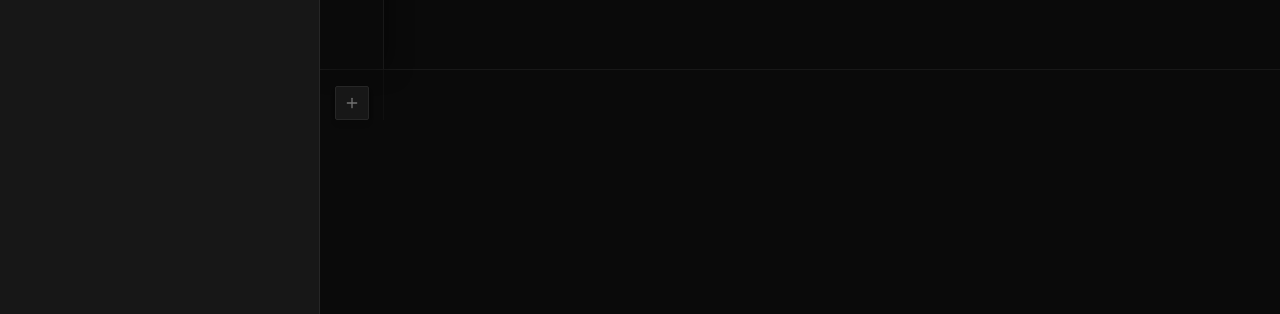
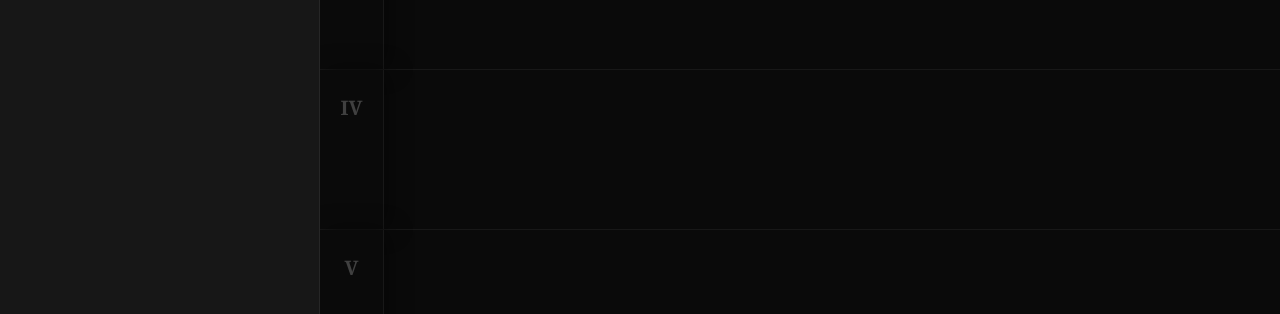
Before and after one commit to irakli20karat/tank-tree, a React (Vite) app: page / in a window 1280 px wide. Shown: the part 486-800 px from the top of the page. Built offline with nearby package versions, Linux system fonts and the light colour scheme.

Commit message:
Updated UI, Creation

```diff
--- a/src/App.jsx
+++ b/src/App.jsx
@@ -1,5 +1,5 @@
 import { useState, useRef, useMemo } from 'react';
-import { Plus, Trash2, Settings, Shield, AlertTriangle, Link2, Download, Upload, Save } from 'lucide-react';
+import { Plus, Trash2, Settings, Shield, AlertTriangle, Link2, Upload, Save } from 'lucide-react';
 import { generateId, DEFAULT_GROUPS, COLUMN_WIDTH, TANK_WIDTH, getAllConnectedIds } from './utils';
 import TankCard from './components/TankCard';
 import Sidebar from './components/Sidebar';
@@ -8,6 +8,29 @@ import ConnectionLines from './components/ConnectionLines';
 // Helper component for tiers
 const TierRow = ({ tier, tanks, groups, selectedTankId, connectionSourceId, highlightedIds, draggingState, conflicts, gridColumns, handlers, registerRef, isLastTier }) => {
   const isTargetTier = draggingState.currentTierId === tier.id;
+  const [hoverCol, setHoverCol] = useState(null);
+  const rowRef = useRef(null);
+
+  const handleMouseMove = (e) => {
+    if (draggingState.isDragging) return;
+    if (rowRef.current) {
+      const rect = rowRef.current.getBoundingClientRect();
+      const x = e.clientX - rect.left;
+      const col = Math.floor(x / COLUMN_WIDTH);
+      if (col >= 0 && col < gridColumns) {
+        setHoverCol(col);
+      } else {
+        setHoverCol(null);
+      }
+    }
+  };
+
+  const handleMouseLeave = () => {
+    setHoverCol(null);
+  };
+
+  const isOccupied = tanks.some(t => t.columnIndex === hoverCol);
+
   return (
     <div
       id={`tier-${tier.id}`}
@@ -16,11 +39,9 @@ const TierRow = ({ tier, tanks, groups, selectedTankId, connectionSourceId, high
         ${isTargetTier && draggingState.isDragging ? 'bg-neutral-900/30' : 'hover:bg-neutral-900/10'}
       `}
     >
-      {/* Left Column (Tier Label) */}
       <div className="w-16 flex-shrink-0 bg-neutral-950 border-r border-neutral-800/50 flex flex-col items-center pt-6 z-10 sticky left-0 shadow-[4px_0_24px_-2px_rgba(0,0,0,0.5)]">
         <span className="text-xl font-bold text-neutral-700 font-serif mb-3 select-none">{tier.roman}</span>
         <div className="flex flex-col gap-1 opacity-0 group-hover/tier:opacity-100 transition-opacity">
-          {/* Only show Delete if it is the last tier */}
           {isLastTier && (
             <button
               onClick={(e) => { e.stopPropagation(); handlers.onDeleteTier(tier.id); }}
@@ -32,10 +53,14 @@ const TierRow = ({ tier, tanks, groups, selectedTankId, connectionSourceId, high
           )}
         </div>
       </div>
-
-      {/* Right Content (Grid) */}
       <div className="relative flex-1">
-        <div className="grid items-center p-4 h-full relative" style={{ gridTemplateColumns: `repeat(${gridColumns}, ${COLUMN_WIDTH}px)`, width: 'max-content', gap: '0' }}>
+        <div
+          ref={rowRef}
+          onMouseMove={handleMouseMove}
+          onMouseLeave={handleMouseLeave}
+          className="grid items-center p-4 h-full relative"
+          style={{ gridTemplateColumns: `repeat(${gridColumns}, ${COLUMN_WIDTH}px)`, width: 'max-content', gap: '0' }}
+        >
           {draggingState.isDragging && isTargetTier && (
             <div
               className="absolute border border-dashed border-neutral-600 rounded-sm w-36 h-32 flex items-center justify-center text-neutral-600 font-mono text-[10px] uppercase"
@@ -58,6 +83,19 @@ const TierRow = ({ tier, tanks, groups, selectedTankId, connectionSourceId, high
               conflictType={conflicts[tank.id]}
             />
           ))}
+          {!draggingState.isDragging && hoverCol !== null && !isOccupied && (
+            <div
+              onClick={(e) => { e.stopPropagation(); handlers.onAddTank(tier.id, hoverCol); }}
+              className="group flex flex-col items-center justify-center w-36 h-32 border border-dashed border-neutral-800 bg-neutral-950/50 hover:border-neutral-500 hover:bg-neutral-900 rounded-sm cursor-pointer transition-all z-0"
+              style={{
+                gridColumnStart: hoverCol + 1,
+                gridRowStart: 1,
+                marginLeft: '16px'
+              }}
+            >
+              <Plus className="text-neutral-700 group-hover:text-neutral-400 transition-colors" size={24} />
+            </div>
+          )}
         </div>
       </div>
     </div>
@@ -65,18 +103,29 @@ const TierRow = ({ tier, tanks, groups, selectedTankId, connectionSourceId, high
 };
 
 export default function TankTreeArchitect() {
-  const [tiers, setTiers] = useState([{ id: 'tier-1', roman: 'I', index: 0 }, { id: 'tier-2', roman: 'II', index: 1 }, { id: 'tier-3', roman: 'III', index: 2 }]);
+  const [tiers, setTiers] = useState([
+    { id: 'tier-1', roman: 'I', index: 0 },
+    { id: 'tier-2', roman: 'II', index: 1 },
+    { id: 'tier-3', roman: 'III', index: 2 },
+    { id: 'tier-4', roman: 'IV', index: 3 },
+    { id: 'tier-5', roman: 'V', index: 4 },
+    { id: 'tier-6', roman: 'VI', index: 5 },
+    { id: 'tier-7', roman: 'VII', index: 6 },
+    { id: 'tier-8', roman: 'VIII', index: 7 },
+    { id: 'tier-9', roman: 'IX', index: 8 },
+    { id: 'tier-10', roman: 'X', index: 9 },
+    { id: 'tier-11', roman: 'XI', index: 10 },
+    { id: 'tier-12', roman: 'XII', index: 11 }
+  ]);
   const [groups, setGroups] = useState(DEFAULT_GROUPS);
   const [tanks, setTanks] = useState([
     { id: 't1', name: 'MS-1', tierId: 'tier-1', image: null, parentIds: [], groupId: 'g_lt', xpCost: 0, columnIndex: 2 },
     { id: 't2', name: 'BT-2', tierId: 'tier-2', image: null, parentIds: ['t1'], groupId: 'g_lt', xpCost: 270, columnIndex: 2 },
   ]);
-
   const [selectedTankId, setSelectedTankId] = useState(null);
   const [connectionSourceId, setConnectionSourceId] = useState(null);
   const [isSidebarOpen, setIsSidebarOpen] = useState(true);
   const [draggingState, setDraggingState] = useState({ isPressed: false, isDragging: false, tankId: null, currentTierId: null, targetCol: 0 });
-
   const tankRefs = useRef({});
   const containerRef = useRef(null);
   const dragOverlayRef = useRef(null);
@@ -84,10 +133,10 @@ export default function TankTreeArchitect() {
   const fileInputRef = useRef(null);
 
   const maxColumnIndex = Math.max(...tanks.map(t => t.columnIndex || 0), 0);
-  const gridColumns = Math.max(maxColumnIndex + 6, 8);
+  // REDUCED BUFFER: Changed from +6 to +3 to prevent excessive width forcing scrollbars
+  const gridColumns = Math.max(maxColumnIndex + 6, 6);
 
   const highlightedIds = useMemo(() => selectedTankId ? getAllConnectedIds(selectedTankId, tanks) : null, [selectedTankId, tanks]);
-
   const conflicts = useMemo(() => {
     const conflictsMap = {};
     const posMap = new Map();
@@ -99,8 +148,6 @@ export default function TankTreeArchitect() {
     posMap.forEach(ids => { if (ids.length > 1) ids.forEach(id => conflictsMap[id] = 'overlap'); });
     return conflictsMap;
   }, [tanks, tiers]);
-
-  // --- Handlers ---
 
   const handleSaveProject = () => {
     const projectData = { version: "1.0", timestamp: new Date().toISOString(), tiers, groups, tanks };
@@ -114,9 +161,7 @@ export default function TankTreeArchitect() {
     document.body.removeChild(a);
     URL.revokeObjectURL(url);
   };
-
   const handleLoadClick = () => fileInputRef.current?.click();
-
   const handleFileChange = (e) => {
     const file = e.target.files[0];
     if (!file) return;
@@ -125,73 +170,36 @@ export default function TankTreeArchitect() {
       try {
         const data = JSON.parse(event.target.result);
         if (data.tanks && data.tiers && data.groups) {
-           setTiers(data.tiers);
-           setGroups(data.groups);
-           setTanks(data.tanks);
-           setSelectedTankId(null);
-           setConnectionSourceId(null);
-        } else {
-           alert("Invalid project file format.");
-        }
-      } catch (err) {
-        console.error(err);
-        alert("Failed to parse project file.");
-      }
+          setTiers(data.tiers); setGroups(data.groups); setTanks(data.tanks);
+          setSelectedTankId(null); setConnectionSourceId(null);
+        } else { alert("Invalid project file format."); }
+      } catch (err) { console.error(err); alert("Failed to parse project file."); }
     };
     reader.readAsText(file);
     e.target.value = '';
   };
-
-  const handleBackgroundClick = () => {
-    setSelectedTankId(null);
-    setConnectionSourceId(null);
-  };
-
+  const handleBackgroundClick = () => { setSelectedTankId(null); setConnectionSourceId(null); };
   const connectTanks = (sourceId, targetId) => {
     if (sourceId === targetId) return;
     const sourceTank = tanks.find(t => t.id === sourceId);
     const targetTank = tanks.find(t => t.id === targetId);
-    if(!sourceTank || !targetTank) return;
-    if (targetTank.parentIds.includes(sourceId)) {
-        alert("These tanks are already connected.");
+    if (!sourceTank || !targetTank) return;
+    if (targetTank.parentIds.includes(sourceId)) { alert("These tanks are already connected."); return; }
+    setTanks(prev => prev.map(t => { if (t.id === targetId) return { ...t, parentIds: [...t.parentIds, sourceId] }; return t; }));
+  };
+  const handleDragStart = (e, tank) => {
+    if (e.altKey) {
+      e.preventDefault(); e.stopPropagation();
+      if (connectionSourceId === null) { setConnectionSourceId(tank.id); }
+      else { if (connectionSourceId !== tank.id) connectTanks(connectionSourceId, tank.id); setConnectionSourceId(null); }
       return;
     }
-    setTanks(prev => prev.map(t => {
-        if (t.id === targetId) return { ...t, parentIds: [...t.parentIds, sourceId] };
-        return t;
-    }));
-  };
-
-  const handleDragStart = (e, tank) => {
-    if (e.altKey) {
-        e.preventDefault();
-        e.stopPropagation();
-        if (connectionSourceId === null) {
-            setConnectionSourceId(tank.id);
-        } else {
-            if (connectionSourceId !== tank.id) connectTanks(connectionSourceId, tank.id);
-            setConnectionSourceId(null);
-        }
-        return;
-    }
-    e.stopPropagation();
-    if (connectionSourceId) setConnectionSourceId(null);
+    e.stopPropagation(); if (connectionSourceId) setConnectionSourceId(null);
     const el = tankRefs.current[tank.id];
     const rect = el.getBoundingClientRect();
-    dragData.current = {
-      startX: e.clientX,
-      startY: e.clientY,
-      offsetX: e.clientX - rect.left,
-      offsetY: e.clientY - rect.top,
-      tankId: tank.id,
-      currentTierId: tank.tierId,
-      targetCol: tank.columnIndex,
-      hasMoved: false
+    dragData.current = { startX: e.clientX, startY: e.clientY, offsetX: e.clientX - rect.left, offsetY: e.clientY - rect.top, tankId: tank.id, currentTierId: tank.tierId, targetCol: tank.columnIndex, hasMoved: false };
+    window.addEventListener('mousemove', handleDragMove); window.addEventListener('mouseup', handleDragEnd);
   };
-    window.addEventListener('mousemove', handleDragMove);
-    window.addEventListener('mouseup', handleDragEnd);
-  };
-
   const handleDragMove = (e) => {
     if (!dragData.current.hasMoved) {
       const dist = Math.hypot(e.clientX - dragData.current.startX, e.clientY - dragData.current.startY);
@@ -199,10 +207,7 @@ export default function TankTreeArchitect() {
       dragData.current.hasMoved = true;
       setDraggingState({ isPressed: true, isDragging: true, tankId: dragData.current.tankId, currentTierId: dragData.current.currentTierId, targetCol: dragData.current.targetCol });
     }
-    if (dragOverlayRef.current) {
-      dragOverlayRef.current.style.left = `${e.clientX - dragData.current.offsetX}px`;
-      dragOverlayRef.current.style.top = `${e.clientY - dragData.current.offsetY}px`;
-    }
+    if (dragOverlayRef.current) { dragOverlayRef.current.style.left = `${e.clientX - dragData.current.offsetX}px`; dragOverlayRef.current.style.top = `${e.clientY - dragData.current.offsetY}px`; }
     if (dragData.current.hasMoved && containerRef.current) {
       const elements = document.elementsFromPoint(e.clientX, e.clientY);
       const tierEl = elements.find(el => el.getAttribute && el.getAttribute('data-tier-id'));
@@ -211,48 +216,35 @@ export default function TankTreeArchitect() {
       let newCol = Math.floor(((e.clientX - dragData.current.offsetX + TANK_WIDTH / 2) - rect.left + containerRef.current.scrollLeft) / COLUMN_WIDTH);
       if (newCol < 0) newCol = 0;
       if (newTierId !== dragData.current.currentTierId || newCol !== dragData.current.targetCol) {
-          dragData.current.currentTierId = newTierId;
-          dragData.current.targetCol = newCol;
+        dragData.current.currentTierId = newTierId; dragData.current.targetCol = newCol;
         setDraggingState(prev => ({ ...prev, currentTierId: newTierId, targetCol: newCol }));
       }
     }
   };
-
   const handleDragEnd = () => {
-    if (dragData.current.hasMoved) {
-      setTanks(curr => curr.map(t => t.id === dragData.current.tankId ? { ...t, columnIndex: dragData.current.targetCol, tierId: dragData.current.currentTierId } : t));
-    } else {
-      setSelectedTankId(dragData.current.tankId);
-      setIsSidebarOpen(true);
-    }
+    if (dragData.current.hasMoved) { setTanks(curr => curr.map(t => t.id === dragData.current.tankId ? { ...t, columnIndex: dragData.current.targetCol, tierId: dragData.current.currentTierId } : t)); }
+    else { setSelectedTankId(dragData.current.tankId); setIsSidebarOpen(true); }
     setDraggingState({ isPressed: false, isDragging: false, tankId: null, currentTierId: null, targetCol: 0 });
-    window.removeEventListener('mousemove', handleDragMove);
-    window.removeEventListener('mouseup', handleDragEnd);
+    window.removeEventListener('mousemove', handleDragMove); window.removeEventListener('mouseup', handleDragEnd);
   };
-
-  const handleAddTank = (tierId) => {
+  const handleAddTank = (tierId, specificColIndex = null) => {
     const tierIndex = tiers.findIndex(t => t.id === tierId);
     let targetCol = 0, parentId = null, inheritedGroup = groups[0].id;
     const parent = selectedTankId ? tanks.find(t => t.id === selectedTankId) : null;
-    if (parent && tiers.findIndex(t => t.id === parent.tierId) === tierIndex - 1) {
-      parentId = parent.id;
-      targetCol = parent.columnIndex || 0;
-      inheritedGroup = parent.groupId;
-      while (tanks.some(t => t.tierId === tierId && t.columnIndex === targetCol)) targetCol++;
+    if (specificColIndex !== null) {
+      targetCol = specificColIndex;
+      if (parent && tiers.findIndex(t => t.id === parent.tierId) === tierIndex - 1) { parentId = parent.id; inheritedGroup = parent.groupId; }
     } else {
+      if (parent && tiers.findIndex(t => t.id === parent.tierId) === tierIndex - 1) { parentId = parent.id; targetCol = parent.columnIndex || 0; inheritedGroup = parent.groupId; }
       while (tanks.some(t => t.tierId === tierId && t.columnIndex === targetCol)) targetCol++;
     }
     const newTank = { id: generateId(), name: 'New Vehicle', tierId, image: null, parentIds: parentId ? [parentId] : [], groupId: inheritedGroup, xpCost: 0, columnIndex: targetCol };
-    setTanks([...tanks, newTank]);
-    setSelectedTankId(newTank.id);
-    setIsSidebarOpen(true);
+    setTanks([...tanks, newTank]); setSelectedTankId(newTank.id); setIsSidebarOpen(true);
   };
-
   const updateTank = (id, field, value) => setTanks(tanks.map(t => t.id === id ? { ...t, [field]: value } : t));
   const updateGroupColor = (gid, color) => setGroups(groups.map(g => g.id === gid ? { ...g, color } : g));
   const toggleParent = (id, pid) => setTanks(curr => curr.map(t => t.id === id ? { ...t, parentIds: t.parentIds.includes(pid) ? t.parentIds.filter(x => x !== pid) : [...t.parentIds, pid] } : t));
   const toggleChild = (id, cid) => setTanks(curr => curr.map(t => t.id === cid ? { ...t, parentIds: t.parentIds.includes(id) ? t.parentIds.filter(x => x !== id) : [...t.parentIds, id] } : t));
-
   const handleImageUpload = (e) => {
     const file = e.target.files[0];
     if (file && selectedTankId) {
@@ -261,30 +253,13 @@ export default function TankTreeArchitect() {
       reader.readAsDataURL(file);
     }
   };
-
   const handleDeleteTier = (id) => {
-    // 1. Check if it's the last tier
     const isLast = tiers[tiers.length - 1].id === id;
-    if (!isLast) {
-      alert("You can only delete the last tier.");
-      return;
-    }
-    // 2. Check if it has tanks
-    if (tanks.some(t => t.tierId === id)) {
-      alert("Cannot delete a tier that contains tanks.");
-      return;
-    }
+    if (!isLast) { alert("You can only delete the last tier."); return; }
+    if (tanks.some(t => t.tierId === id)) { alert("Cannot delete a tier that contains tanks."); return; }
     setTiers(tiers.filter(t => t.id !== id));
   };
-
-  const combinedHandlers = {
-    onEditTank: (t) => { setSelectedTankId(t.id); setIsSidebarOpen(true); },
-    onDeleteTank: (id) => { setTanks(tanks.filter(t => t.id !== id)); if (selectedTankId === id) setSelectedTankId(null); },
-    onDragStart: handleDragStart,
-    onAddTank: handleAddTank,
-    onDeleteTier: handleDeleteTier
-  };
-
+  const combinedHandlers = { onEditTank: (t) => { setSelectedTankId(t.id); setIsSidebarOpen(true); }, onDeleteTank: (id) => { setTanks(tanks.filter(t => t.id !== id)); if (selectedTankId === id) setSelectedTankId(null); }, onDragStart: handleDragStart, onAddTank: handleAddTank, onDeleteTier: handleDeleteTier };
   const draggingTank = draggingState.tankId ? tanks.find(t => t.id === draggingState.tankId) : null;
   const draggingGroup = draggingTank ? groups.find(g => g.id === draggingTank.groupId) : null;
 
@@ -298,7 +273,6 @@ export default function TankTreeArchitect() {
         toggleParent={toggleParent} toggleChild={toggleChild} handleImageUpload={handleImageUpload}
       />
       <div className="flex-1 flex flex-col min-w-0 bg-neutral-950 relative">
-        {/* Header */}
         <div className="h-12 border-b border-neutral-800 flex items-center px-4 justify-between bg-neutral-950 z-20">
           <div className="flex items-center gap-4">
             {!isSidebarOpen && <button onClick={() => setIsSidebarOpen(true)} className="p-1.5 bg-neutral-900 border border-neutral-800 rounded-sm hover:bg-neutral-800"><Settings size={16} /></button>}
@@ -307,18 +281,10 @@ export default function TankTreeArchitect() {
           <div className="flex items-center gap-4">
             <div className="flex items-center gap-2 mr-4 border-r border-neutral-800 pr-4">
               <input type="file" ref={fileInputRef} onChange={handleFileChange} accept=".json" className="hidden" />
-               <button onClick={handleLoadClick} className="flex items-center gap-1.5 px-2 py-1 text-neutral-500 hover:text-neutral-200 text-xs font-medium bg-neutral-900 hover:bg-neutral-800 border border-neutral-800 rounded-sm transition-colors">
-                 <Upload size={12} /> LOAD
-               </button>
-               <button onClick={handleSaveProject} className="flex items-center gap-1.5 px-2 py-1 text-neutral-500 hover:text-neutral-200 text-xs font-medium bg-neutral-900 hover:bg-neutral-800 border border-neutral-800 rounded-sm transition-colors">
-                 <Save size={12} /> SAVE
-               </button>
+              <button onClick={handleLoadClick} className="flex items-center gap-1.5 px-2 py-1 text-neutral-500 hover:text-neutral-200 text-xs font-medium bg-neutral-900 hover:bg-neutral-800 border border-neutral-800 rounded-sm transition-colors"><Upload size={12} /> LOAD</button>
+              <button onClick={handleSaveProject} className="flex items-center gap-1.5 px-2 py-1 text-neutral-500 hover:text-neutral-200 text-xs font-medium bg-neutral-900 hover:bg-neutral-800 border border-neutral-800 rounded-sm transition-colors"><Save size={12} /> SAVE</button>
             </div>
-            {connectionSourceId && (
-                <div className="flex items-center gap-2 text-blue-400 text-[10px] font-bold px-2 py-1 bg-neutral-900 border border-blue-900 rounded-sm animate-pulse">
-                    <Link2 size={12} /> SELECT TARGET
-                </div>
-            )}
+            {connectionSourceId && <div className="flex items-center gap-2 text-blue-400 text-[10px] font-bold px-2 py-1 bg-neutral-900 border border-blue-900 rounded-sm animate-pulse"><Link2 size={12} /> SELECT TARGET</div>}
             {Object.keys(conflicts).length > 0 && <div className="flex items-center gap-2 text-red-500 text-[10px] font-bold px-2 py-1 bg-neutral-900 border border-red-900 rounded-sm"><AlertTriangle size={12} /> {Object.keys(conflicts).length} ISSUES</div>}
           </div>
         </div>
@@ -328,7 +294,8 @@ export default function TankTreeArchitect() {
           onClick={handleBackgroundClick}
           className="flex-1 overflow-auto relative scrollbar-thin scrollbar-thumb-neutral-800 scrollbar-track-neutral-950"
         >
-          <div className="min-w-full inline-block pb-20 relative">
+          {/* Changed min-w-full inline-block to min-w-full h-full to prevent flexbox quirks during resizing */}
+          <div className="min-w-full h-full pb-20 relative">
             <ConnectionLines tanks={tanks} groups={groups} tankRefs={tankRefs} containerRef={containerRef} draggingState={draggingState} highlightedIds={highlightedIds} />
             <div className="flex flex-col relative z-10 pt-4">
               {tiers.map((tier, index) => (
@@ -345,13 +312,10 @@ export default function TankTreeArchitect() {
                   gridColumns={gridColumns}
                   handlers={combinedHandlers}
                   registerRef={(id, el) => { tankRefs.current[id] = el; }}
-                  isLastTier={index === tiers.length - 1} // Check if last tier
+                  isLastTier={index === tiers.length - 1}
                 />
               ))}
-
-              {/* Add Tier Button Row */}
               <div className="flex relative min-h-[40px] border-b border-transparent">
-                  {/* Left Column for Button */}
                 <div className="w-16 flex-shrink-0 bg-neutral-950/50 border-r border-neutral-800/20 flex flex-col items-center justify-start pt-4 z-10 sticky left-0">
                   <button
                     onClick={(e) => { e.stopPropagation(); setTiers([...tiers, { id: generateId(), roman: `T${tiers.length + 1}`, index: tiers.length }]); }}
@@ -361,10 +325,8 @@ export default function TankTreeArchitect() {
                     <Plus size={16} />
                   </button>
                 </div>
-                  {/* Empty Right Side */}
                 <div className="flex-1"></div>
               </div>
-
             </div>
 
             {draggingState.isDragging && draggingTank && (
@@ -376,7 +338,6 @@ export default function TankTreeArchitect() {
                 <TankCard tank={draggingTank} group={draggingGroup} isSelected={true} styleOverride={{ position: 'static' }} />
               </div>
             )}
-
           </div>
         </div>
       </div>
--- a/src/components/ConnectionLines.jsx
+++ b/src/components/ConnectionLines.jsx
@@ -364,7 +364,7 @@ const ConnectionLines = ({ tanks, groups, tankRefs, containerRef, draggingState,
                 const isHighlighted = highlightedIds && highlightedIds.has(line.parentId) && highlightedIds.has(line.childId);
                 const baseColor = line.group?.color || '#525252';
                 let color = isHighlighted ? baseColor : '#404040';
-                let opacity = isHighlighted ? "1" : "0.4";
+                let opacity = isHighlighted ? "1" : "0.8";
                 let strokeWidth = isHighlighted ? "2" : "1.5";
                 let strokeDash = "0";
 
```
Lines whose indentation alone changed are shown as unchanged.
